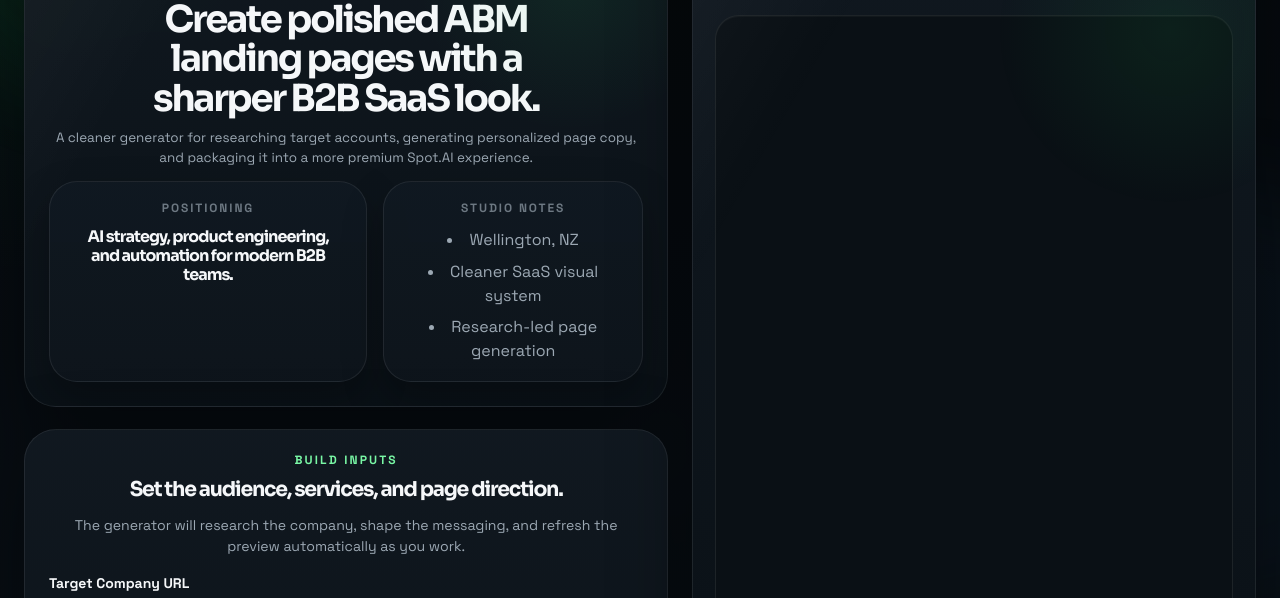
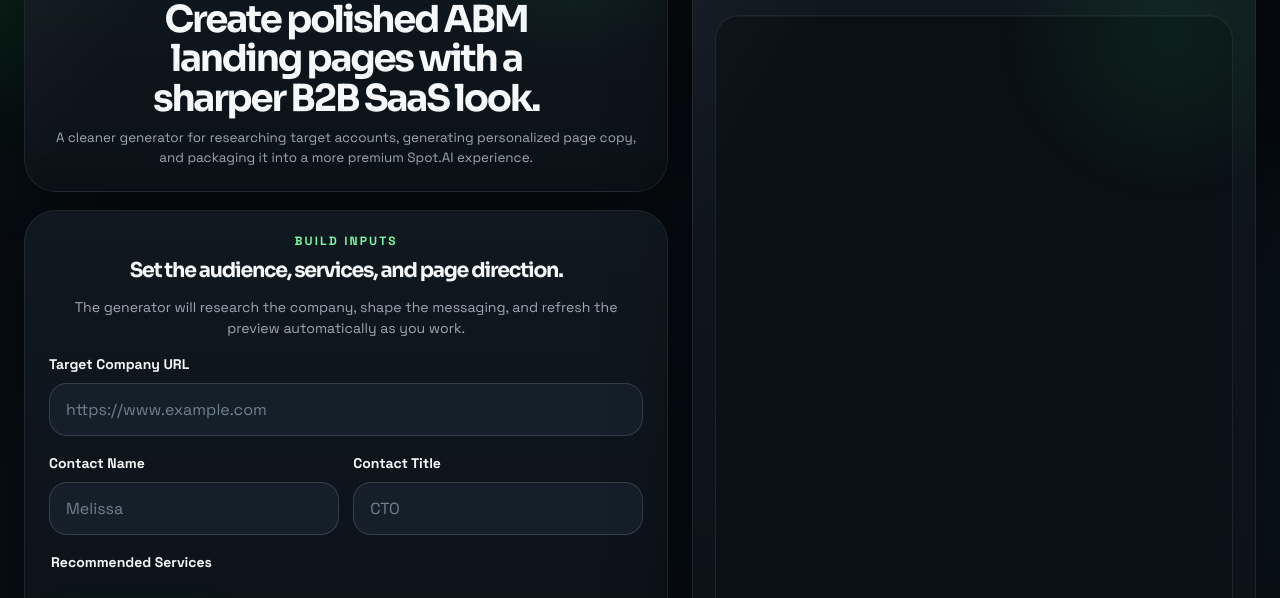
Before and after one commit to vaankit/LandingPageABM, a website: page public/index.html in a window 1280 px wide. Shown: the part 153-751 px from the top of the page. Drawn offline with Linux system fonts and the light colour scheme; no server answers.

Commit message:
Remove positioning and studio notes from app shell

```diff
--- a/public/index.html
+++ b/public/index.html
@@ -29,21 +29,6 @@
                 <h1>Create polished ABM landing pages with a sharper B2B SaaS look.</h1>
                 <p class="hero-copy">A cleaner generator for researching target accounts, generating personalized page copy, and packaging it into a more premium Spot.AI experience.</p>
               </div>
-            </div>
-
-            <div class="hero-metrics">
-              <article class="metric-card">
-                <p class="metric-label">Positioning</p>
-                <strong>AI strategy, product engineering, and automation for modern B2B teams.</strong>
-              </article>
-              <article class="metric-card">
-                <p class="metric-label">Studio Notes</p>
-                <ul class="metric-list">
-                  <li>Wellington, NZ</li>
-                  <li>Cleaner SaaS visual system</li>
-                  <li>Research-led page generation</li>
-                </ul>
-              </article>
             </div>
           </section>
 
--- a/public/styles.css
+++ b/public/styles.css
@@ -186,8 +186,7 @@ input {
 .section-heading h2,
 .status-card h2,
 .research-card h2,
-.preview-header h2,
-.metric-card strong {
+.preview-header h2 {
   margin: 0;
   font-family: "Sora", sans-serif;
   letter-spacing: -0.06em;
@@ -210,55 +209,8 @@ input {
   margin-inline: auto;
 }
 
-.hero-metrics {
-  display: grid;
-  grid-template-columns: 1.1fr 0.9fr;
-  gap: 16px;
-  margin-top: 14px;
-  width: min(100%, 920px);
-  margin-inline: auto;
-}
-
-.metric-card {
-  padding: 18px 20px;
-  border-radius: 28px;
-  border: 1px solid var(--line);
-  background:
-    linear-gradient(180deg, rgba(16, 25, 33, 0.96), rgba(14, 21, 28, 0.98));
-  box-shadow: var(--shadow-md);
-  text-align: center;
-}
-
-.metric-label {
-  margin: 0 0 12px;
-  color: var(--text-faint);
-  font-size: 12px;
-  font-weight: 800;
-  letter-spacing: 0.16em;
-  text-transform: uppercase;
-}
-
-.metric-card strong {
-  display: block;
-  max-width: 20ch;
-  font-size: clamp(1rem, 1.25vw, 1.35rem);
-  line-height: 1.18;
-  margin-inline: auto;
-}
-
-.metric-list {
-  margin: 0;
-  padding-left: 0;
-  display: grid;
-  gap: 8px;
-  color: var(--text-soft);
-  line-height: 1.48;
-  list-style-position: inside;
-  justify-items: center;
-}
-
 .builder-card {
-  margin-top: 22px;
+  margin-top: 18px;
   padding: 22px 24px 24px;
 }
 
@@ -556,7 +508,6 @@ input {
   }
 
   .hero-top,
-  .hero-metrics,
   .section-heading,
   .field-row,
   .service-options,
@@ -580,8 +531,7 @@ input {
   }
 
   .hero-copy,
-  .section-copy,
-  .metric-card strong {
+  .section-copy {
     max-width: none;
   }
 
@@ -599,11 +549,6 @@ input {
   .research-card h2,
   .preview-header h2 {
     font-size: clamp(0.86rem, 3.7vw, 1rem);
-  }
-
-  .metric-card strong {
-    font-size: clamp(0.84rem, 3.9vw, 0.98rem);
-    line-height: 1.22;
   }
 
   .hero-card,
```
